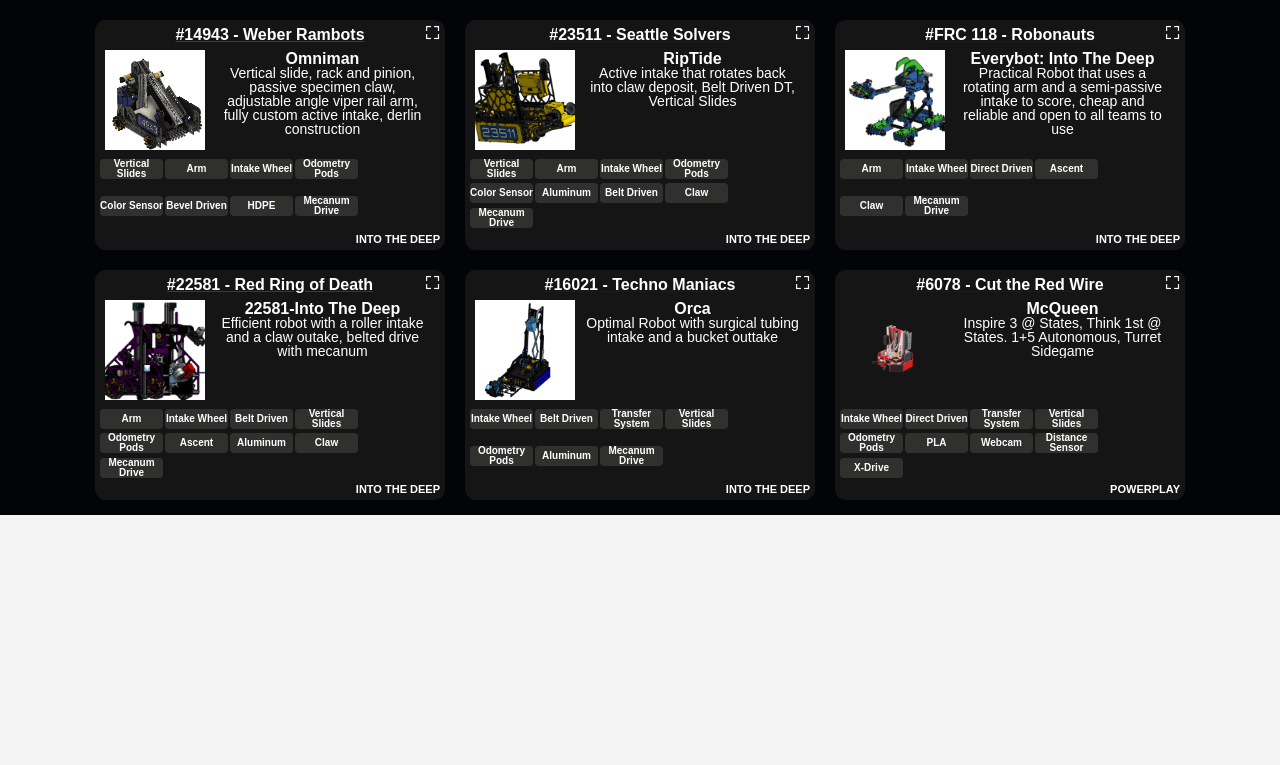
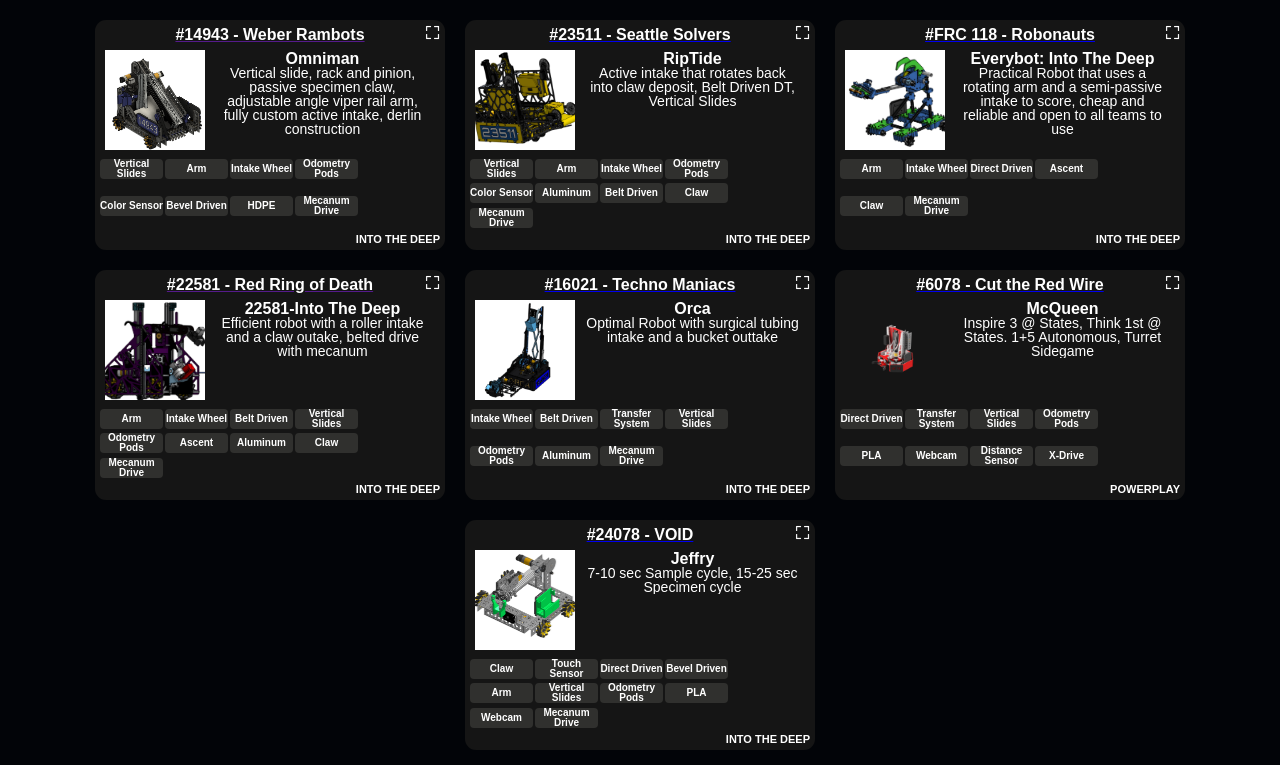
Before and after one commit to FTC-10195/MechNest, a React (Create React App) app: page / in a window 1280 px wide. Shown: the part 634-1399 px from the top of the page. Before the commit the page ends 1149 px from the top, so only its background shows below. Built offline with nearby package versions, Linux system fonts and the light colour scheme.

Commit message:
Added Void bot

```diff
--- a/src/App.js
+++ b/src/App.js
@@ -38,6 +38,7 @@ function App() {
     Webcam: 'Webcam',
     OdometryPods: 'Odometry Pods',
     ColorSensor: 'Color Sensor',
+    TouchSensor: 'Touch Sensor',
     DistanceSensor: 'Distance Sensor',
     //DriveTrain
     Mecanum: 'Mecanum Drive',
@@ -88,6 +89,7 @@ function App() {
     TagsStates.Webcam,
     TagsStates.OdometryPods,
     TagsStates.ColorSensor,
+    TagsStates.TouchSensor,
     TagsStates.DistanceSensor
   ];
   const driveList = [
@@ -222,9 +224,18 @@ function App() {
       description: "Inspire 3 @ States, Think 1st @ States. 1+5 Autonomous, Turret Sidegame",
       imageLink: './Images/McQueen.png',
       teamNumber: '6078', teamName: "Cut the Red Wire", teamLink: 'https://apexmakerclub.org/ctrw', cadLink:"https://cad.onshape.com/documents/63696c036a3b765b3ce31f8d/w/1314b1f7a7d37cb0337a7868/e/cb9d1f2e7ae520b2aaec1d6a?renderMode=0&uiState=67a057ba681f531ce06da52f", cadText: "https://cad.onshape.com/documents/63696c036a3b765b3ce31f8d/w/1314b1f7a7d37cb0337a7868/e/cb9d1f2e7ae520b2aaec1d6a?renderMode=0&uiState=67a057ba681f531ce06da52f",
-      tags: [TagsStates.NA,TagsStates.Intake,TagsStates.Direct,TagsStates.Transfer,TagsStates.VerticalSlides,TagsStates.OdometryPods,TagsStates.PLA,TagsStates.Webcam,TagsStates.DistanceSensor],
+      tags: [TagsStates.NA,TagsStates.Direct,TagsStates.Transfer,TagsStates.VerticalSlides,TagsStates.OdometryPods,TagsStates.PLA,TagsStates.Webcam,TagsStates.DistanceSensor],
       season: [TagsStates.NA,TagsStates.POWERPLAY],
       drive: [TagsStates.NA,TagsStates.XDrive]
+    },
+    {
+      id: 12, title: 'Jeffry',
+      description: "7-10 sec Sample cycle, 15-25 sec Specimen cycle",
+      imageLink: './Images/VoidBot.jpg',
+      teamNumber: '24078', teamName: "VOID", teamLink: 'https://voidftc.neocities.org/', cadLink:"https://cad.onshape.com/documents/3213d1cd0459755bd5e78d66/w/064370960b64af026f4de1e3/e/b01c438bef5550ab85a8f0ab", cadText: "https://cad.onshape.com/documents/3213d1cd0459755bd5e78d66/w/064370960b64af026f4de1e3/e/b01c438bef5550ab85a8f0ab",
+      tags: [TagsStates.NA,TagsStates.Claw,TagsStates.TouchSensor,TagsStates.Direct,TagsStates.Bevel,TagsStates.Arm,TagsStates.VerticalSlides,TagsStates.OdometryPods,TagsStates.PLA,TagsStates.Webcam],
+      season: [TagsStates.NA,TagsStates.IntoTheDeep],
+      drive: [TagsStates.NA,TagsStates.Mecanum]
     }
   ];
   const handleCardClick = (card) => {
```
Also changed, not shown: public/Images/VOIDBot.jpg (added).
